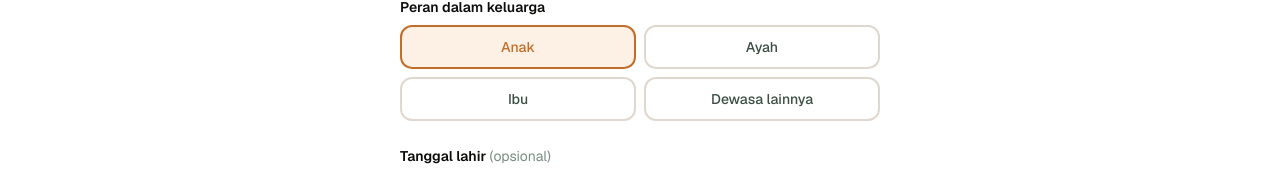
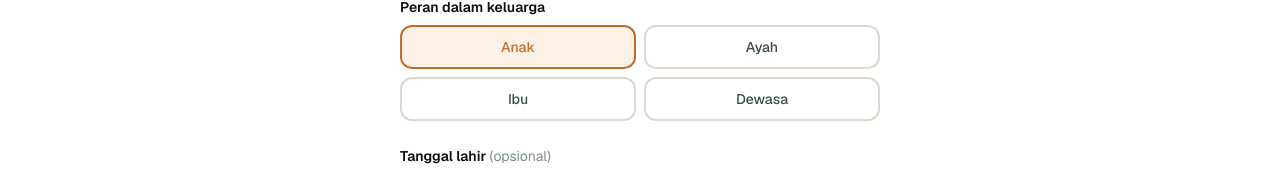
Before and after one commit to fadilmuhput-crypto/mulaibaca, a Next.js app: page /keluarga/tambah-anak in a window 1280 px wide. Shown: the part 188-359 px from the top of the page. Built offline with nearby package versions, Linux system fonts and the light colour scheme.

Commit message:
ganti label 'Lainnya' -> 'Dewasa' di pemilih peran anggota

```diff
--- a/app/keluarga/tambah-anak/page.tsx
+++ b/app/keluarga/tambah-anak/page.tsx
@@ -46,7 +46,7 @@ const MEMBER_TYPES = [
   { value: "anak", label: "Anak" },
   { value: "ayah", label: "Ayah" },
   { value: "ibu", label: "Ibu" },
-  { value: "dewasa", label: "Dewasa lainnya" },
+  { value: "dewasa", label: "Dewasa" },
 ];
 
 export default function TambahAnakPage() {
--- a/app/profil/ProfilClient.tsx
+++ b/app/profil/ProfilClient.tsx
@@ -10,10 +10,10 @@ import { Check, AlertTriangle, BookCheck, BookText, Flame, AtSign, Lock, Externa
 import Link from "next/link";
 
 const MEMBER_TYPES = [
-  { key: "ayah",   label: "Ayah", icon: User,     desc: "Ayah dari keluarga" },
-  { key: "ibu",    label: "Ibu",  icon: Heart,    desc: "Ibu dari keluarga" },
-  { key: "anak",   label: "Anak", icon: Baby,     desc: "Anak dalam keluarga" },
-  { key: "dewasa", label: "Lainnya", icon: Smile, desc: "Anggota keluarga lainnya" },
+  { key: "ayah",   label: "Ayah",   icon: User,  desc: "Ayah dari keluarga" },
+  { key: "ibu",    label: "Ibu",    icon: Heart, desc: "Ibu dari keluarga" },
+  { key: "anak",   label: "Anak",   icon: Baby,  desc: "Anak dalam keluarga" },
+  { key: "dewasa", label: "Dewasa", icon: Smile, desc: "Anggota dewasa lainnya di keluarga" },
 ] as const;
 
 export default function ProfilClient({
```
